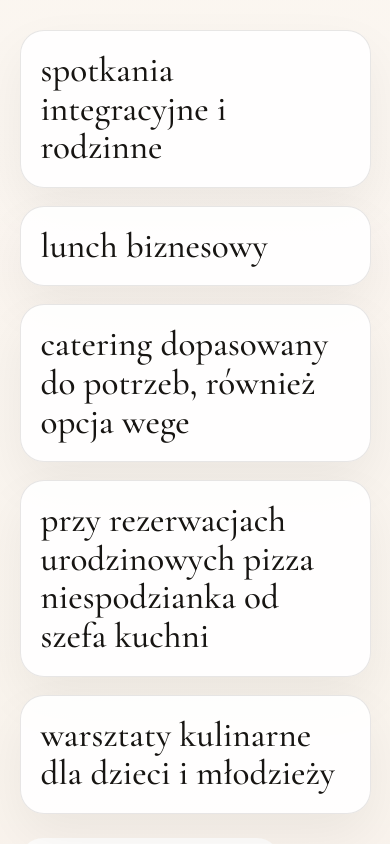
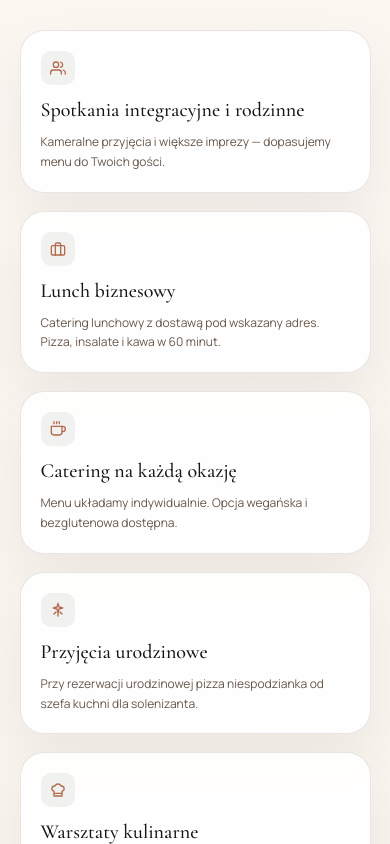
Before and after one commit to mulasty/PizzaTorra, a Next.js app: page / in a window 390 px wide. Shown: the part 9280-10124 px from the top of the page. Built offline with nearby package versions, Linux system fonts and the light colour scheme.

Commit message:
Richer event section: icon + description per card, separate typography, fix shared h3 rule, responsive

```diff
--- a/src/app/page.module.css
+++ b/src/app/page.module.css
@@ -787,7 +787,7 @@
 .hitBody h3,
 .menuItemCard h3,
 .promoCard h3,
-.eventCard h3,
+.eventCardTitle,
 .reasonCard h3,
 .contactCard h3,
 .menuPanelTitleBlock h3,
@@ -1397,8 +1397,28 @@
 .eventCard {
   position: relative;
   display: grid;
-  gap: 12px;
+  gap: 10px;
   padding: 24px;
+}
+
+.eventIcon {
+  display: flex;
+  align-items: center;
+  justify-content: center;
+  width: 44px;
+  height: 44px;
+  border-radius: 14px;
+  background: rgba(31, 45, 31, 0.06);
+  color: var(--terracotta);
+  margin-bottom: 4px;
+}
+
+.eventCardTitle {
+  margin: 0;
+  font-family: var(--font-display), Georgia, serif;
+  font-size: 24px;
+  font-weight: 500;
+  line-height: 1.15;
 }
 
 .promoEyebrow {
@@ -1501,13 +1521,6 @@
   text-transform: uppercase;
 }
 
-.eventCard h3 {
-  margin: 0;
-  font-size: 26px;
-  font-weight: 500;
-  line-height: 1.1;
-}
-
 .contactIntro {
   max-width: 78ch;
 }
@@ -2192,9 +2205,27 @@
     letter-spacing: 0.08em;
   }
 
-  .sectionTitle,
-  .eventCard h3 {
+  .sectionTitle {
     font-size: clamp(32px, 9vw, 42px);
+  }
+
+  .eventIcon {
+    width: 38px;
+    height: 38px;
+    border-radius: 12px;
+  }
+
+  .eventIcon svg {
+    width: 18px;
+    height: 18px;
+  }
+
+  .eventCardTitle {
+    font-size: 22px;
+  }
+
+  .eventCard p {
+    font-size: 13px;
   }
 
   .quickActionLabel,
@@ -2453,8 +2484,7 @@
     margin-bottom: 28px;
   }
 
-  .sectionTitle,
-  .eventCard h3 {
+  .sectionTitle {
     max-width: 100%;
   }
 
@@ -2468,6 +2498,25 @@
 
   .menuItemLead h4 {
     font-size: 23px;
+  }
+
+  .eventCardTitle {
+    font-size: 20px;
+  }
+
+  .eventIcon {
+    width: 34px;
+    height: 34px;
+    border-radius: 10px;
+  }
+
+  .eventIcon svg {
+    width: 16px;
+    height: 16px;
+  }
+
+  .eventCard p {
+    font-size: 12px;
   }
 
   .heroText {
--- a/src/app/page.tsx
+++ b/src/app/page.tsx
@@ -399,8 +399,44 @@ export default function Page() {
 
         <div className={styles.eventGrid}>
           {eventOffer.items.map((item) => (
-            <article key={item} className={styles.eventCard}>
-              <h3>{item}</h3>
+            <article key={item.name} className={styles.eventCard}>
+              <span className={styles.eventIcon} aria-hidden="true">
+                {item.iconName === "users" ? (
+                  <svg width="22" height="22" viewBox="0 0 24 24" fill="none" stroke="currentColor" strokeWidth="2" strokeLinecap="round" strokeLinejoin="round">
+                    <path d="M17 21v-2a4 4 0 0 0-4-4H5a4 4 0 0 0-4 4v2"/>
+                    <circle cx="9" cy="7" r="4"/>
+                    <path d="M23 21v-2a4 4 0 0 0-3-3.87"/>
+                    <path d="M16 3.13a4 4 0 0 1 0 7.75"/>
+                  </svg>
+                ) : item.iconName === "briefcase" ? (
+                  <svg width="22" height="22" viewBox="0 0 24 24" fill="none" stroke="currentColor" strokeWidth="2" strokeLinecap="round" strokeLinejoin="round">
+                    <rect x="2" y="7" width="20" height="14" rx="2" ry="2"/>
+                    <path d="M16 21V5a2 2 0 0 0-2-2h-4a2 2 0 0 0-2 2v16"/>
+                  </svg>
+                ) : item.iconName === "coffee" ? (
+                  <svg width="22" height="22" viewBox="0 0 24 24" fill="none" stroke="currentColor" strokeWidth="2" strokeLinecap="round" strokeLinejoin="round">
+                    <path d="M18 8h1a4 4 0 0 1 0 8h-1"/>
+                    <path d="M2 8h16v9a4 4 0 0 1-4 4H6a4 4 0 0 1-4-4V8z"/>
+                    <path d="M6 1v3"/>
+                    <path d="M10 1v3"/>
+                    <path d="M14 1v3"/>
+                  </svg>
+                ) : item.iconName === "star" ? (
+                  <svg width="22" height="22" viewBox="0 0 24 24" fill="none" stroke="currentColor" strokeWidth="2" strokeLinecap="round" strokeLinejoin="round">
+                    <path d="M12 2l1.5 5.5L19 9l-5.5 1.5L12 16l-1.5-5.5L5 9l5.5-1.5z"/>
+                    <path d="M9 15l-3 3"/>
+                    <path d="M15 15l3 3"/>
+                    <path d="M12 16v5"/>
+                  </svg>
+                ) : (
+                  <svg width="22" height="22" viewBox="0 0 24 24" fill="none" stroke="currentColor" strokeWidth="2" strokeLinecap="round" strokeLinejoin="round">
+                    <path d="M6 13.87A4 4 0 0 1 7.41 6a5.11 5.11 0 0 1 1.05-1.54 5 5 0 0 1 7.08 0A5.11 5.11 0 0 1 16.59 6 4 4 0 0 1 18 13.87V21H6z"/>
+                    <path d="M6 17h12"/>
+                  </svg>
+                )}
+              </span>
+              <h3 className={styles.eventCardTitle}>{item.name}</h3>
+              <p>{item.description}</p>
             </article>
           ))}
         </div>
--- a/src/content/menu.ts
+++ b/src/content/menu.ts
@@ -257,13 +257,38 @@ export const orderingInfo = {
 };
 
 export const eventOffer = {
-  title: "Planujesz event? Zróbmy to razem",
+  title: "Zorganizuj event z TORRA",
   items: [
-    "spotkania integracyjne i rodzinne",
-    "lunch biznesowy",
-    "catering dopasowany do potrzeb, również opcja wege",
-    "przy rezerwacjach urodzinowych pizza niespodzianka od szefa kuchni",
-    "warsztaty kulinarne dla dzieci i młodzieży",
+    {
+      iconName: "users",
+      name: "Spotkania integracyjne i rodzinne",
+      description:
+        "Kameralne przyjęcia i większe imprezy — dopasujemy menu do Twoich gości.",
+    },
+    {
+      iconName: "briefcase",
+      name: "Lunch biznesowy",
+      description:
+        "Catering lunchowy z dostawą pod wskazany adres. Pizza, insalate i kawa w 60 minut.",
+    },
+    {
+      iconName: "coffee",
+      name: "Catering na każdą okazję",
+      description:
+        "Menu układamy indywidualnie. Opcja wegańska i bezglutenowa dostępna.",
+    },
+    {
+      iconName: "star",
+      name: "Przyjęcia urodzinowe",
+      description:
+        "Przy rezerwacji urodzinowej pizza niespodzianka od szefa kuchni dla solenizanta.",
+    },
+    {
+      iconName: "chef",
+      name: "Warsztaty kulinarne",
+      description:
+        "Pokaz robienia pizzy dla dzieci i młodzieży. Praktyczna nauka z włoskimi dodatkami.",
+    },
   ],
 };
 
```
